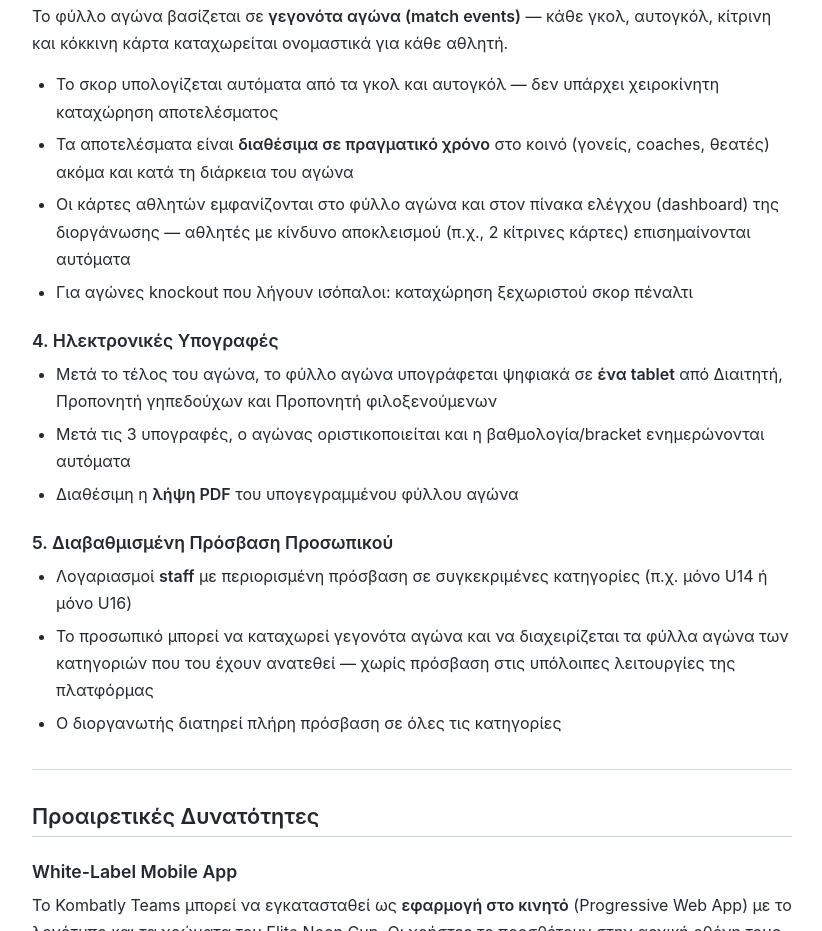
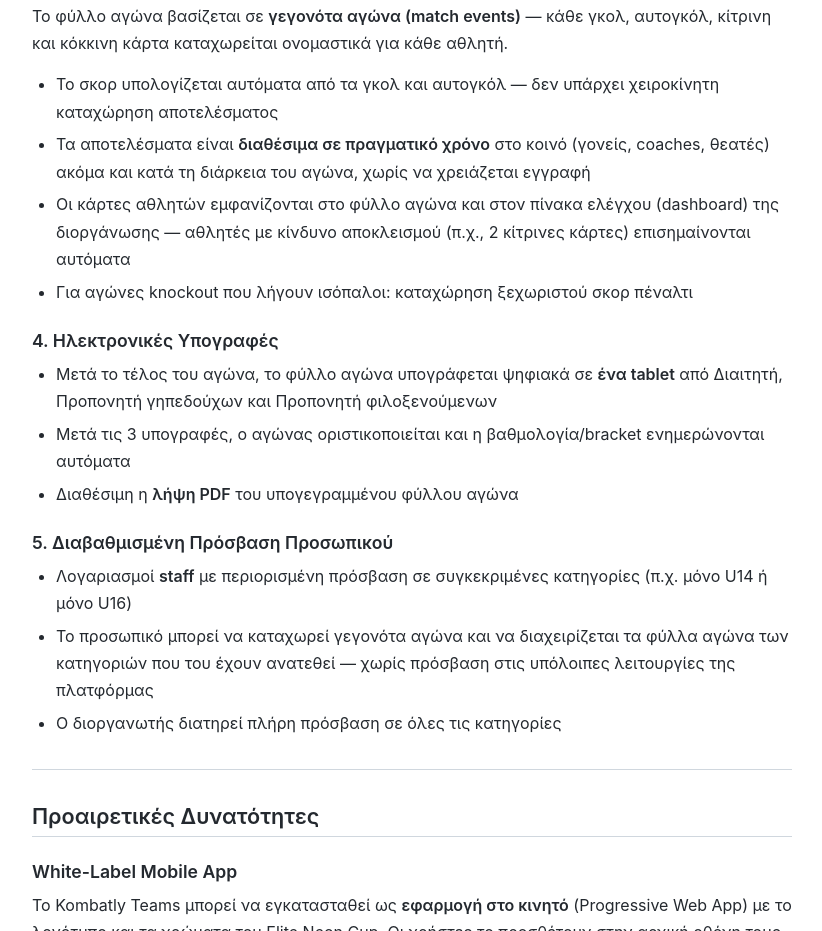
Before and after one commit to notjustcodehq/ENC-proposal, a plain HTML site: page index.html in a window 1280 px wide. Shown: the part 800-1731 px from the top of the page, without its empty margins (228-1050 px from the left). Drawn offline with Linux system fonts and the light colour scheme.

Commit message:
Update ENC summary

```diff
--- a/index.html
+++ b/index.html
@@ -116,7 +116,7 @@
 <p>Το φύλλο αγώνα βασίζεται σε <strong>γεγονότα αγώνα (match events)</strong> — κάθε γκολ, αυτογκόλ, κίτρινη και κόκκινη κάρτα καταχωρείται ονομαστικά για κάθε αθλητή.</p>
 <ul>
   <li>Το σκορ υπολογίζεται αυτόματα από τα γκολ και αυτογκόλ — δεν υπάρχει χειροκίνητη καταχώρηση αποτελέσματος</li>
-  <li>Τα αποτελέσματα είναι <strong>διαθέσιμα σε πραγματικό χρόνο</strong> στο κοινό (γονείς, coaches, θεατές) ακόμα και κατά τη διάρκεια του αγώνα</li>
+  <li>Τα αποτελέσματα είναι <strong>διαθέσιμα σε πραγματικό χρόνο</strong> στο κοινό (γονείς, coaches, θεατές) ακόμα και κατά τη διάρκεια του αγώνα, χωρίς να χρειάζεται εγγραφή</li>
   <li>Οι κάρτες αθλητών εμφανίζονται στο φύλλο αγώνα και στον πίνακα ελέγχου (dashboard) της διοργάνωσης — αθλητές με κίνδυνο αποκλεισμού (π.χ., 2 κίτρινες κάρτες) επισημαίνονται αυτόματα</li>
   <li>Για αγώνες knockout που λήγουν ισόπαλοι: καταχώρηση ξεχωριστού σκορ πέναλτι</li>
 </ul>
```
